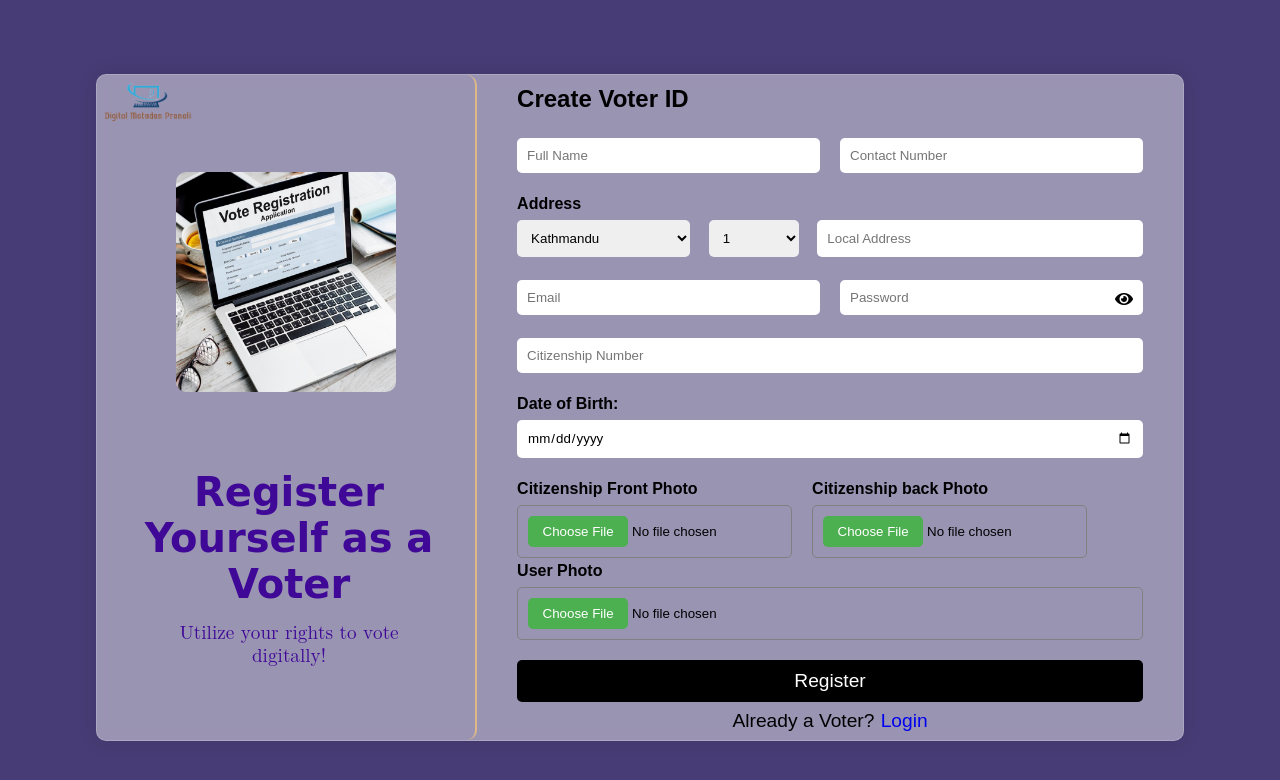
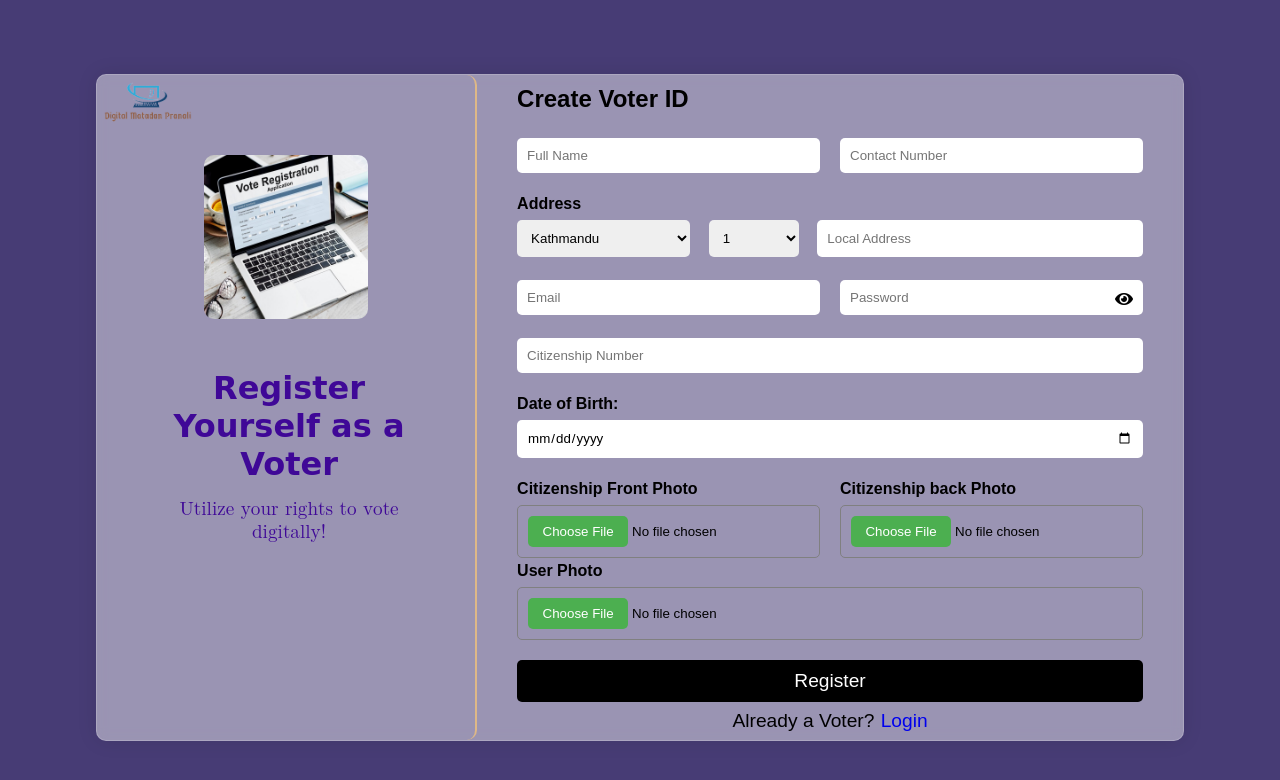
Before and after one commit to sijalneupane/Digital_Matadan_Pranali-Online_Election_System, a PHP site: page /voter_register.html in a window 1280 px wide. Shown: the top 780 px of the page. Run offline with PHP 8.4, Linux system fonts and the light colour scheme.

Commit message:
register css updated

```diff
--- a/styles/register.css
+++ b/styles/register.css
@@ -63,9 +63,10 @@ body {
   color: rgb(63, 8, 151);
   display: flex;
   flex-direction: column;
-  justify-content: space-evenly;
+  justify-content: start;
+  row-gap:30px;
   align-items: center;
-  padding: 40px 40px 0px 40px;
+  padding: 80px 40px 0px 40px;
   border-right: 2px burlywood;
   border-right-style: solid;
   border-top-right-radius: 10px;
@@ -82,7 +83,7 @@ body {
 }
 
 .center-image {
-  width: 85%; /* Allow the image to take the full width of its container */
+  width: 55%; /* Allow the image to take the full width of its container */
   max-width: 220px;
   margin-bottom: 20px;
   border-radius: 10px;
@@ -93,10 +94,11 @@ body {
   margin-left: 2%;
 }
 
+
 .left .left-2 h1 {
   /* position: relative; */
   /* top:50px; */
-  font-size: 2.5rem;
+  /* font-size: 2.5rem; */
   text-align: center;
   font-family: cursive;
   font-weight: bold;
@@ -109,6 +111,7 @@ body {
   font-family: math;
 }
 
+/* rightbox */
 .right {
   width: 65%;
   padding: 10px 40px 0px 40px;
@@ -206,6 +209,7 @@ label {
   margin-bottom: 0px;
   flex-direction: column;
   gap: 0px;
+  width: 50%;
 }
 
 .two-columns input {
```
